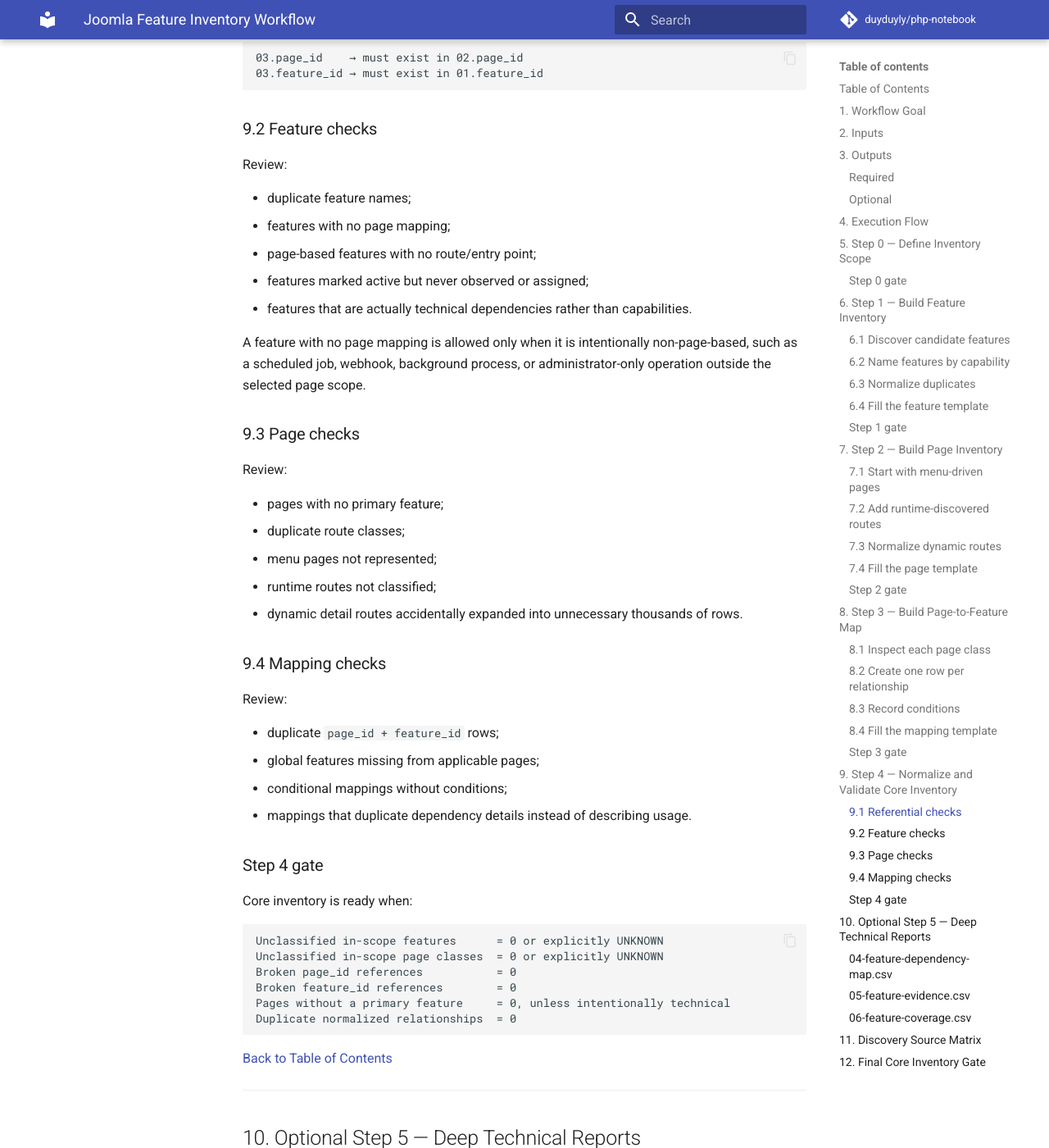
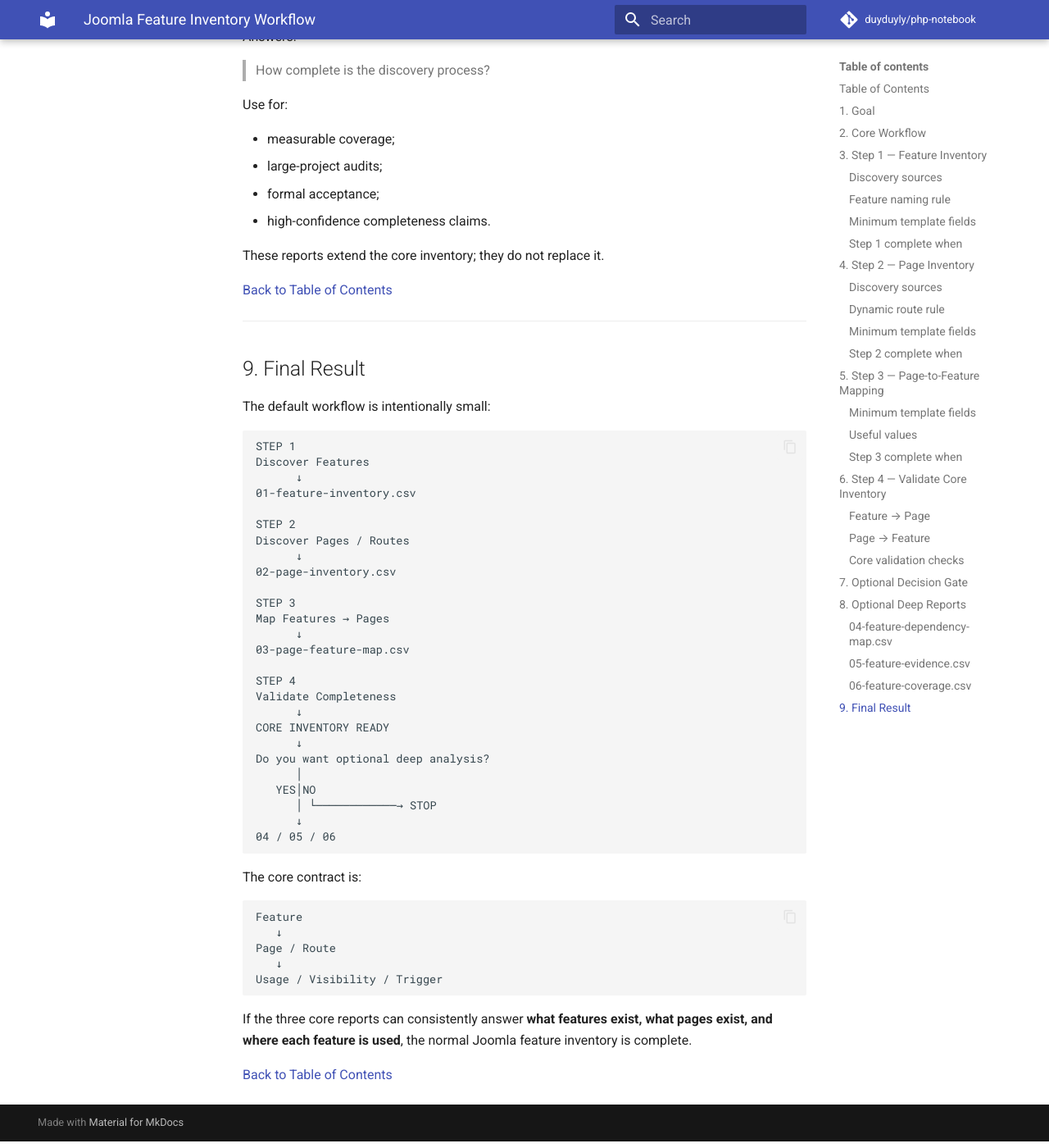
Before and after one commit to duyduyly/php-notebook, an MkDocs documentation site: the page built from docs/joomla/learning/report/features/WORKFLOW.md, in a window 1280 px wide and 1400 px high, scrolled down 10525 px. Shown: the whole window at 82% size. Built offline with MkDocs 1.6.1 and Material for MkDocs 9.7.7, drawn with Linux system fonts in a browser that asks for light colours; comment, search, counter and statistics services are not loaded; some of the changed text lies outside the part shown.

Commit message:
docs: simplify Joomla feature inventory workflow

````diff
--- a/docs/joomla/learning/report/features/WORKFLOW.md
+++ b/docs/joomla/learning/report/features/WORKFLOW.md
@@ -1,88 +1,38 @@
 # Joomla Feature Inventory Workflow
 
-This workflow describes how to build the three required feature inventory reports for a single Joomla website or project.
+This workflow defines the minimum process required to inventory the features of a single Joomla website or project.
 
-> **Primary output:** `01-feature-inventory.csv` → `02-page-inventory.csv` → `03-page-feature-map.csv`.
+> **Core goal:** identify the project features, identify the pages/routes, and map each feature to the pages where it is used.
 >
-> **Optional output:** dependency, evidence, and coverage reports are created only when deeper analysis is required.
+> **Core outputs:** `01-feature-inventory.csv` → `02-page-inventory.csv` → `03-page-feature-map.csv`.
+>
+> **Optional outputs:** `04-06` are created only after the core inventory is complete and only when deeper analysis is requested.
 
 <a id="table-of-contents"></a>
 ## Table of Contents
 
-1. [Workflow Goal](#workflow-goal)
-2. [Inputs](#inputs)
-3. [Outputs](#outputs)
-4. [Execution Flow](#execution-flow)
-5. [Step 0 — Define Inventory Scope](#step-0)
-6. [Step 1 — Build Feature Inventory](#step-1)
-7. [Step 2 — Build Page Inventory](#step-2)
-8. [Step 3 — Build Page-to-Feature Map](#step-3)
-9. [Step 4 — Normalize and Validate Core Inventory](#step-4)
-10. [Optional Step 5 — Deep Technical Reports](#step-5)
-11. [Discovery Source Matrix](#discovery-source-matrix)
-12. [Final Core Inventory Gate](#final-gate)
+1. [Goal](#goal)
+2. [Core Workflow](#core-workflow)
+3. [Step 1 — Feature Inventory](#step-1)
+4. [Step 2 — Page Inventory](#step-2)
+5. [Step 3 — Page-to-Feature Mapping](#step-3)
+6. [Step 4 — Validate Core Inventory](#step-4)
+7. [Optional Decision Gate](#optional-gate)
+8. [Optional Deep Reports](#optional-reports)
+9. [Final Result](#final-result)
 
 ---
 
-<a id="workflow-goal"></a>
-## 1. Workflow Goal
+<a id="goal"></a>
+## 1. Goal
 
-The workflow must produce a usable answer to three questions:
+The workflow must answer three questions:
 
-1. What features exist in the project?
-2. What pages or route classes exist in the project?
-3. Which pages use which features?
+1. What features exist in the Joomla project?
+2. What pages or route classes exist?
+3. Which pages use each feature?
 
-The core workflow intentionally stops before full dependency tracing unless deeper analysis is requested.
-
-```text
-Project
-  ↓
-Feature discovery
-  ↓
-01-feature-inventory.csv
-  ↓
-Page discovery
-  ↓
-02-page-inventory.csv
-  ↓
-Feature usage discovery
-  ↓
-03-page-feature-map.csv
-```
-
-[Back to Table of Contents](#table-of-contents)
-
----
-
-<a id="inputs"></a>
-## 2. Inputs
-
-Use as many of the following sources as are available:
-
-- Joomla database;
-- Joomla source code;
-- administrator UI;
-- frontend website;
-- menu configuration;
-- module configuration;
-- template and override structure;
-- installed extension list;
-- crawler output;
-- Playwright/browser inspection;
-- project documentation;
-- known business requirements.
-
-No single source is sufficient for a complete inventory.
-
-[Back to Table of Contents](#table-of-contents)
-
----
-
-<a id="outputs"></a>
-## 3. Outputs
-
-### Required
+The minimum report set is:
 
 ```text
 01-feature-inventory.csv
@@ -90,7 +40,9 @@ No single source is sufficient for a complete inventory.
 03-page-feature-map.csv
 ```
 
-### Optional
+These three reports are the default deliverable.
+
+The following reports are optional:
 
 ```text
 04-feature-dependency-map.csv
@@ -98,69 +50,48 @@ No single source is sufficient for a complete inventory.
 06-feature-coverage.csv
 ```
 
-Use the templates under [`templates/`](./templates/).
-
 [Back to Table of Contents](#table-of-contents)
 
 ---
 
-<a id="execution-flow"></a>
-## 4. Execution Flow
+<a id="core-workflow"></a>
+## 2. Core Workflow
 
 ```mermaid
 flowchart TD
-    A[Step 0 Define scope] --> B[Step 1 Discover feature candidates]
-    B --> C[Normalize feature names]
-    C --> D[Write 01-feature-inventory.csv]
-    D --> E[Step 2 Discover pages and route classes]
-    E --> F[Normalize dynamic routes]
-    F --> G[Write 02-page-inventory.csv]
-    G --> H[Step 3 Inspect pages and map feature usage]
-    H --> I[Write 03-page-feature-map.csv]
-    I --> J[Step 4 Resolve duplicates, gaps, and unknowns]
-    J --> K{Core inventory sufficient?}
-    K -- Yes --> L[Publish core inventory]
-    K -- Need deeper analysis --> M[Step 5 Optional technical reports]
+    A[Step 1 - Discover Features] --> B[01-feature-inventory.csv]
+    B --> C[Step 2 - Discover Pages and Routes]
+    C --> D[02-page-inventory.csv]
+    D --> E[Step 3 - Map Features to Pages]
+    E --> F[03-page-feature-map.csv]
+    F --> G[Step 4 - Validate Core Inventory]
+    G --> H{Need deeper analysis?}
+    H -->|No| I[Stop - Core Inventory Complete]
+    H -->|Yes| J[Continue to Optional Reports 04-06]
 ```
 
-[Back to Table of Contents](#table-of-contents)
-
----
-
-<a id="step-0"></a>
-## 5. Step 0 — Define Inventory Scope
-
-Before discovery, define what the inventory includes.
-
-Record:
-
-| Scope item | Example |
-|---|---|
-| Website surface | Frontend only / Frontend + Administrator |
-| User states | Guest / Authenticated / Specific ACL groups |
-| Languages | All / Selected languages |
-| Dynamic routes | Included / Representative route classes only |
-| Background behavior | Included / Excluded |
-| Integrations | Included / Excluded |
-| Disabled or legacy features | Include as inactive / Exclude |
-| Runtime environment | Local / Staging / Production-like |
-
-### Step 0 gate
-
-Do not start counting coverage until the scope is explicit. A feature can only be considered missing relative to a defined scope.
+Discovery methods such as database inspection, source-code inspection, Joomla administrator review, crawling, and browser/runtime inspection are techniques used **inside** these steps. They are not separate workflow steps.
 
 [Back to Table of Contents](#table-of-contents)
 
 ---
 
 <a id="step-1"></a>
-## 6. Step 1 — Build Feature Inventory
+## 3. Step 1 — Feature Inventory
+
+**Goal:** identify what the website or project can do.
 
 **Output:** `01-feature-inventory.csv`
 
-### 6.1 Discover candidate features
+Use:
 
-Review the following sources:
+```text
+templates/01-feature-inventory-template.csv
+```
+
+### Discovery sources
+
+Review relevant sources such as:
 
 ```text
 #__extensions
@@ -172,38 +103,43 @@ Review the following sources:
 /modules
 /plugins
 /templates
-runtime pages
 administrator UI
+runtime website
 external integrations
 ```
 
-Use technical items as discovery signals, not as feature names.
+A technical implementation is a discovery signal, not automatically a feature.
 
 Example:
 
 ```text
-Technical discovery
-- mod_menu instance 42
-- position = navigation
-- published globally
-
-Normalized feature
-- Main Navigation
+mod_menu instance
+        ↓
+Main Navigation
 ```
 
-### 6.2 Name features by capability
+```text
+com_vehicle + search form
+        ↓
+Vehicle Search
+```
+
+### Feature naming rule
+
+Name the capability, not the Joomla implementation.
 
 Good:
 
 ```text
 Main Navigation
 Vehicle Search
+Article Detail
 Contact Form
 Shopping Cart
 Newsletter Signup
 ```
 
-Avoid using implementation-only names as the final feature name:
+Avoid:
 
 ```text
 com_content
@@ -212,32 +148,7 @@ plg_system_example
 #__custom_table
 ```
 
-### 6.3 Normalize duplicates
-
-Ask whether two candidates provide the same capability.
-
-Merge when:
-
-- the user-facing or business purpose is the same;
-- the difference is only page placement;
-- the difference is only one of several instances supporting the same feature.
-
-Keep separate when:
-
-- business purpose differs;
-- actor differs materially;
-- behavior differs materially;
-- the capability can be independently enabled, tested, or removed.
-
-### 6.4 Fill the feature template
-
-Use:
-
-```text
-templates/01-feature-inventory-template.csv
-```
-
-Minimum required fields for a usable row:
+### Minimum template fields
 
 ```text
 feature_id
@@ -250,66 +161,57 @@ primary_implementation
 status
 access
 discovery_source
+notes
 ```
 
-### Step 1 gate
+### Step 1 complete when
 
-Before moving on:
-
-- [ ] Feature IDs are unique.
-- [ ] Feature names describe capabilities.
-- [ ] Duplicate candidates are normalized.
-- [ ] Active candidate features are not silently omitted.
-- [ ] Uncertain candidates are marked `unknown` or `conditional`.
+- every known active feature candidate has been reviewed;
+- feature IDs are unique;
+- duplicate capabilities are merged;
+- feature names describe capabilities;
+- uncertain items are explicitly marked `UNKNOWN` or `CONDITIONAL` rather than silently removed.
 
 [Back to Table of Contents](#table-of-contents)
 
 ---
 
 <a id="step-2"></a>
-## 7. Step 2 — Build Page Inventory
+## 4. Step 2 — Page Inventory
+
+**Goal:** identify where features can appear or be used.
 
 **Output:** `02-page-inventory.csv`
 
-### 7.1 Start with menu-driven pages
-
-Inspect published menu items and record their routing context.
-
-Useful fields include:
+Use:
 
 ```text
-id
-title
-alias
-path
-link
-component_id
-parent_id
-access
-language
-template_style_id
-params
+templates/02-page-inventory-template.csv
 ```
 
-### 7.2 Add runtime-discovered routes
+### Discovery sources
 
-Use crawling or manual navigation to find pages that are not represented by dedicated menu items.
+Start with Joomla menu items, then add pages/routes discovered from runtime and component behavior.
 
-Typical examples:
+```text
+#__menu
++
+runtime crawl
++
+component-generated routes
++
+dynamic detail routes
++
+search / filter / pagination routes
++
+authenticated or administrator routes when in scope
+```
 
-- article detail;
-- product or vehicle detail;
-- category detail;
-- search results;
-- filter states;
-- pagination;
-- form success/error states;
-- account pages;
-- administrator pages when in scope.
+Do not assume `#__menu` represents every page.
 
-### 7.3 Normalize dynamic routes
+### Dynamic route rule
 
-Do not create one row per entity when the implementation and behavior are the same.
+When many URLs have the same behavior, inventory the **route class** instead of every entity URL.
 
 Example:
 
@@ -319,103 +221,54 @@ Example:
 /vehicles/crv
 ```
 
-Normalize to:
+can become:
 
 ```text
 page_id       = P003
 page_name     = Vehicle Detail
 route_pattern = /vehicles/{alias}
-dynamic       = yes
+dynamic       = YES
 ```
 
-### 7.4 Fill the page template
-
-Use:
-
-```text
-templates/02-page-inventory-template.csv
-```
-
-Minimum required fields for a usable row:
+### Minimum template fields
 
 ```text
 page_id
 page_name
 surface
 page_type
-url or route_pattern
+url
+route_pattern
+menu_id
 component
+view
+layout
 access
+language
 dynamic
 discovery_source
 status
+notes
 ```
 
-### Step 2 gate
+### Step 2 complete when
 
-Before moving on:
-
-- [ ] Page IDs are unique.
-- [ ] Published menu pages are represented.
-- [ ] Important dynamic route classes are represented.
-- [ ] Large dynamic URL families are normalized.
-- [ ] Authenticated/admin/language routes are included when in scope.
-- [ ] Unknown pages are not silently discarded.
+- published in-scope menu pages are represented;
+- important runtime-discovered route classes are represented;
+- dynamic route families are normalized;
+- page IDs are unique;
+- unknown pages are explicitly recorded rather than ignored.
 
 [Back to Table of Contents](#table-of-contents)
 
 ---
 
 <a id="step-3"></a>
-## 8. Step 3 — Build Page-to-Feature Map
+## 5. Step 3 — Page-to-Feature Mapping
+
+**Goal:** connect each feature to the pages where it is used.
 
 **Output:** `03-page-feature-map.csv`
-
-This step connects the two canonical inventories.
-
-### 8.1 Inspect each page class
-
-For every `page_id`, identify:
-
-- primary page capability;
-- global navigation;
-- header/footer capabilities;
-- supporting modules;
-- forms;
-- search/filter behavior;
-- media widgets;
-- interactive controls;
-- contextual features;
-- role/condition-specific features.
-
-### 8.2 Create one row per relationship
-
-Example:
-
-```text
-P001 + F001 → Main Navigation on Home
-P001 + F002 → Homepage Hero Slider on Home
-P002 + F001 → Main Navigation on Vehicle Listing
-P002 + F014 → Vehicle Search on Vehicle Listing
-```
-
-Do not use a wide matrix as the canonical CSV. One row per relationship is easier to filter, query, automate, and maintain.
-
-### 8.3 Record conditions
-
-Examples:
-
-```text
-always
-guest_only
-authenticated_only
-ACL:Registered
-language=en-GB
-query_parameter_present
-only_when_cart_has_items
-```
-
-### 8.4 Fill the mapping template
 
 Use:
 
@@ -423,7 +276,32 @@ Use:
 templates/03-page-feature-map-template.csv
 ```
 
-Minimum required fields for a usable row:
+For each page or route class, inspect the available capabilities.
+
+Example:
+
+```text
+P002 Vehicle Listing
+
+Features
+├── Main Navigation
+├── Breadcrumb
+├── Vehicle Listing
+├── Vehicle Search
+├── Vehicle Filter
+├── Pagination
+└── Footer Navigation
+```
+
+Create one mapping row per relationship:
+
+```text
+P002 + F001 → Main Navigation
+P002 + F014 → Vehicle Search
+P002 + F015 → Vehicle Filter
+```
+
+### Minimum template fields
 
 ```text
 map_id
@@ -431,189 +309,262 @@ page_id
 feature_id
 usage_type
 visibility
+position
 trigger
+condition
 is_primary
 discovery_source
+notes
 ```
 
-### Step 3 gate
+### Useful values
 
-Before moving on:
+`usage_type`:
 
-- [ ] Every in-scope page has a primary feature.
-- [ ] Every active page-based feature maps to at least one page.
-- [ ] Global features are mapped consistently.
-- [ ] Conditional relationships record their conditions.
-- [ ] Every `page_id` exists in `02-page-inventory.csv`.
-- [ ] Every `feature_id` exists in `01-feature-inventory.csv`.
+```text
+primary
+global
+supporting
+interactive
+navigation
+conditional
+```
+
+`visibility`:
+
+```text
+always
+conditional
+guest_only
+authenticated_only
+acl_restricted
+language_specific
+device_specific
+unknown
+```
+
+`trigger`:
+
+```text
+page_load
+user_click
+form_submit
+query_parameter
+ajax
+login
+system_event
+external_event
+```
+
+### Step 3 complete when
+
+- every in-scope page has at least one mapped feature;
+- every active page-based feature maps to at least one page;
+- all `page_id` values exist in `02-page-inventory.csv`;
+- all `feature_id` values exist in `01-feature-inventory.csv`;
+- conditional feature usage records the condition.
 
 [Back to Table of Contents](#table-of-contents)
 
 ---
 
 <a id="step-4"></a>
-## 9. Step 4 — Normalize and Validate Core Inventory
+## 6. Step 4 — Validate Core Inventory
 
-Run cross-file validation before publishing.
+**Goal:** confirm that the three core reports are internally consistent and usable.
 
-### 9.1 Referential checks
+Validate in both directions.
+
+### Feature → Page
+
+For every feature, answer:
 
 ```text
-03.page_id    → must exist in 02.page_id
-03.feature_id → must exist in 01.feature_id
+Where is this feature used?
 ```
 
-### 9.2 Feature checks
-
-Review:
-
-- duplicate feature names;
-- features with no page mapping;
-- page-based features with no route/entry point;
-- features marked active but never observed or assigned;
-- features that are actually technical dependencies rather than capabilities.
-
-A feature with no page mapping is allowed only when it is intentionally non-page-based, such as a scheduled job, webhook, background process, or administrator-only operation outside the selected page scope.
-
-### 9.3 Page checks
-
-Review:
-
-- pages with no primary feature;
-- duplicate route classes;
-- menu pages not represented;
-- runtime routes not classified;
-- dynamic detail routes accidentally expanded into unnecessary thousands of rows.
-
-### 9.4 Mapping checks
-
-Review:
-
-- duplicate `page_id + feature_id` rows;
-- global features missing from applicable pages;
-- conditional mappings without conditions;
-- mappings that duplicate dependency details instead of describing usage.
-
-### Step 4 gate
-
-Core inventory is ready when:
+Example:
 
 ```text
-Unclassified in-scope features      = 0 or explicitly UNKNOWN
-Unclassified in-scope page classes  = 0 or explicitly UNKNOWN
-Broken page_id references           = 0
-Broken feature_id references        = 0
-Pages without a primary feature     = 0, unless intentionally technical
-Duplicate normalized relationships  = 0
+F001 Main Navigation
+├── P001 Home
+├── P002 Vehicle Listing
+├── P003 Vehicle Detail
+└── P004 Contact
 ```
+
+### Page → Feature
+
+For every page, answer:
+
+```text
+What features exist on this page?
+```
+
+Example:
+
+```text
+P002 Vehicle Listing
+├── Main Navigation
+├── Breadcrumb
+├── Vehicle Listing
+├── Vehicle Search
+├── Vehicle Filter
+└── Pagination
+```
+
+### Core validation checks
+
+```text
+03.page_id    → exists in 02.page_id
+03.feature_id → exists in 01.feature_id
+```
+
+The core inventory is ready when:
+
+```text
+Broken page references              = 0
+Broken feature references           = 0
+Duplicate feature IDs               = 0
+Duplicate page IDs                  = 0
+Duplicate normalized mappings       = 0
+In-scope pages without features     = 0
+Page-based features without pages   = 0
+Unknown items                       = explicitly documented
+```
+
+This validates the inventory structure. It does not require deep technical dependency analysis.
 
 [Back to Table of Contents](#table-of-contents)
 
 ---
 
-<a id="step-5"></a>
-## 10. Optional Step 5 — Deep Technical Reports
+<a id="optional-gate"></a>
+## 7. Optional Decision Gate
 
-Create optional reports only when required by the task.
+After Step 4 passes, **stop the workflow and ask the user before continuing**.
+
+Use this exact decision question:
+
+> **Do you want to continue with optional deep analysis reports (`04-06`)? Yes / No**
+
+Decision behavior:
+
+```text
+NO
+↓
+Stop workflow
+↓
+Core inventory is complete
+
+YES
+↓
+Continue to optional reports
+```
+
+Do not automatically create `04`, `05`, or `06` as part of the normal inventory workflow.
+
+The core inventory remains valid even when the answer is `No`.
+
+[Back to Table of Contents](#table-of-contents)
+
+---
+
+<a id="optional-reports"></a>
+## 8. Optional Deep Reports
+
+Run these only after the user answers **Yes** at the optional decision gate.
 
 ### `04-feature-dependency-map.csv`
 
-Use when you need to understand what technical parts a feature depends on.
+Answers:
 
-Typical use cases:
+> What technical dependencies does each feature use?
 
-- difficult debugging;
-- migration planning;
+Use for:
+
+- deep debugging;
+- migration analysis;
 - extension replacement;
 - impact analysis;
 - technical handover.
 
 ### `05-feature-evidence.csv`
 
-Use when you need explicit proof supporting a feature record or mapping.
+Answers:
 
-Typical use cases:
+> What evidence proves that a feature or relationship exists?
+
+Use for:
 
 - audit;
-- disputed or unclear functionality;
-- confidence grading;
-- formal verification.
+- formal verification;
+- uncertain feature ownership;
+- confidence grading.
 
 ### `06-feature-coverage.csv`
 
-Use when you need measurable discovery/audit coverage.
+Answers:
 
-Typical use cases:
+> How complete is the discovery process?
 
-- high-confidence completeness claims;
-- large projects;
-- formal migration acceptance;
-- audit reporting.
+Use for:
 
-Optional reports extend the core inventory. They do not replace it.
+- measurable coverage;
+- large-project audits;
+- formal acceptance;
+- high-confidence completeness claims.
+
+These reports extend the core inventory; they do not replace it.
 
 [Back to Table of Contents](#table-of-contents)
 
 ---
 
-<a id="discovery-source-matrix"></a>
-## 11. Discovery Source Matrix
+<a id="final-result"></a>
+## 9. Final Result
 
-| Source | Feature inventory | Page inventory | Page-feature mapping |
-|---|---:|---:|---:|
-| `#__extensions` | High | Low | Low |
-| `#__menu` | Medium | High | Medium |
-| `#__modules` | High | Low | Medium |
-| `#__modules_menu` | Medium | Medium | High |
-| Component source | High | High | Medium |
-| Module source | High | Low | Medium |
-| Plugin source | High | Low | Low |
-| Template overrides | Medium | Low | High |
-| Administrator UI | High | High | High |
-| Runtime crawl | High | High | High |
-| DOM/browser inspection | High | Medium | High |
-| Network inspection | Medium | Low | Medium |
-| Existing documentation | Medium | Medium | Medium |
+The default workflow is intentionally small:
 
-Use multiple sources when available. Do not claim completeness from one source alone.
+```text
+STEP 1
+Discover Features
+      ↓
+01-feature-inventory.csv
+
+STEP 2
+Discover Pages / Routes
+      ↓
+02-page-inventory.csv
+
+STEP 3
+Map Features → Pages
+      ↓
+03-page-feature-map.csv
+
+STEP 4
+Validate Completeness
+      ↓
+CORE INVENTORY READY
+      ↓
+Do you want optional deep analysis?
+      │
+   YES│NO
+      │ └────────────→ STOP
+      ↓
+04 / 05 / 06
+```
+
+The core contract is:
+
+```text
+Feature
+   ↓
+Page / Route
+   ↓
+Usage / Visibility / Trigger
+```
+
+If the three core reports can consistently answer **what features exist, what pages exist, and where each feature is used**, the normal Joomla feature inventory is complete.
 
 [Back to Table of Contents](#table-of-contents)
-
----
-
-<a id="final-gate"></a>
-## 12. Final Core Inventory Gate
-
-The default deliverable should be usable without opening any optional report.
-
-A reviewer should be able to start from any feature and answer:
-
-```text
-What is this feature?
-→ 01-feature-inventory.csv
-
-Where can I find it?
-→ 03-page-feature-map.csv
-
-What is that page/route?
-→ 02-page-inventory.csv
-```
-
-And from any page:
-
-```text
-What is this page?
-→ 02-page-inventory.csv
-
-What features does it contain?
-→ 03-page-feature-map.csv
-
-What does each feature do?
-→ 01-feature-inventory.csv
-```
-
-If those questions can be answered consistently, the core inventory is fit for normal project understanding and feature-based testing.
-
-Use `04-06` only when the next task requires deeper technical traceability.
-
-[Back to Table of Contents](#table-of-contents)
````
